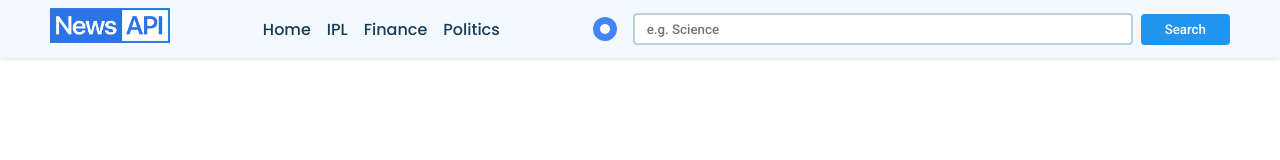
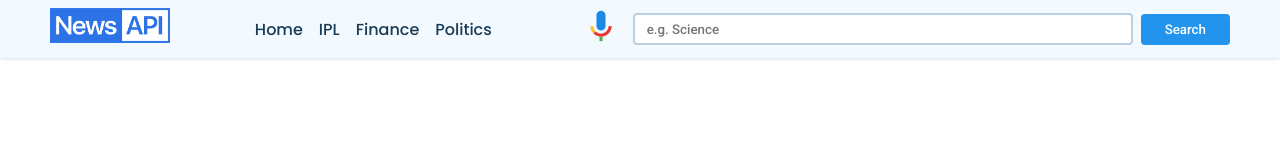
Before and after one commit to Mohitraj27/NewsApp, a plain HTML site: page index.html in a window 1280 px wide. Drawn offline with Linux system fonts and the light colour scheme; no server answers.

Commit message:
corrected the Mic-icon

```diff
--- a/index.html
+++ b/index.html
@@ -27,7 +27,8 @@
         </div>
 
         <div class="search-bar flex">
-         <div id="voice-input-icon" class="microphone-icon"></div>
+         <!-- <div id="voice-input-icon" class="microphone-icon"></div>  -->
+         <a  href="#"><img src="./assets/mic_search.png" id ="voice-input-icon" alt="microphone"></a>
             <input id="search-text" type="text" class="news-input" placeholder="e.g. Science">
             <button id="search-button" class="search-button">Search</button>
         </div>
```
Also changed, not shown: assets/mic.png (deleted), assets/mic_search.png (added).
